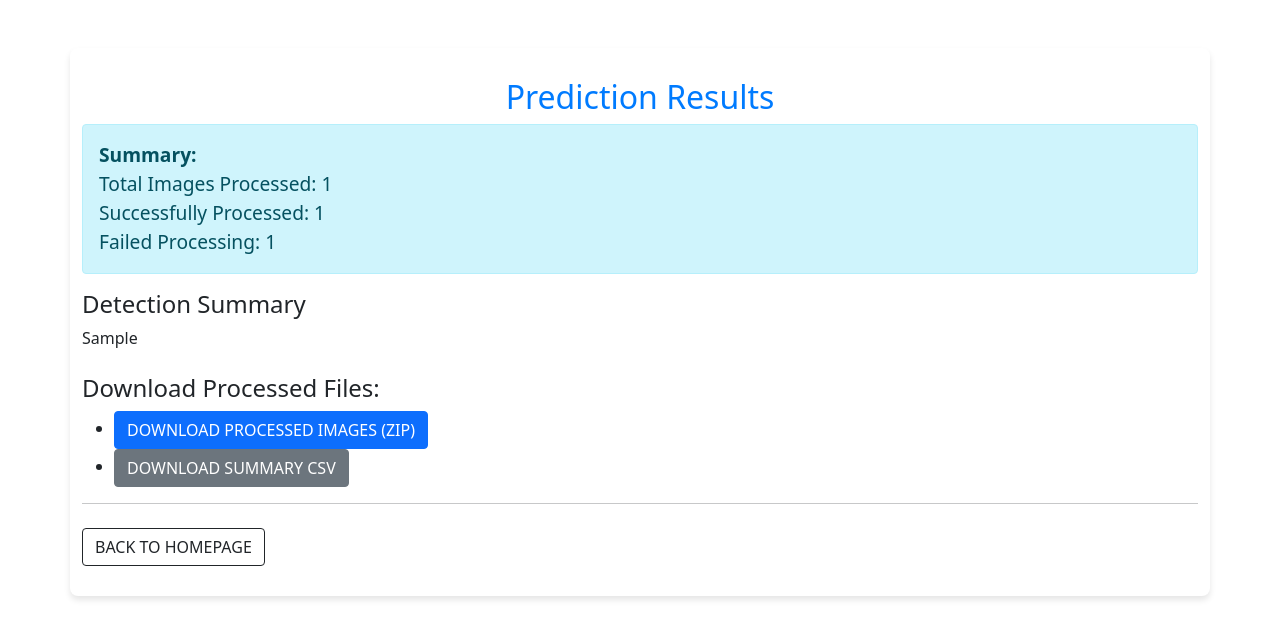
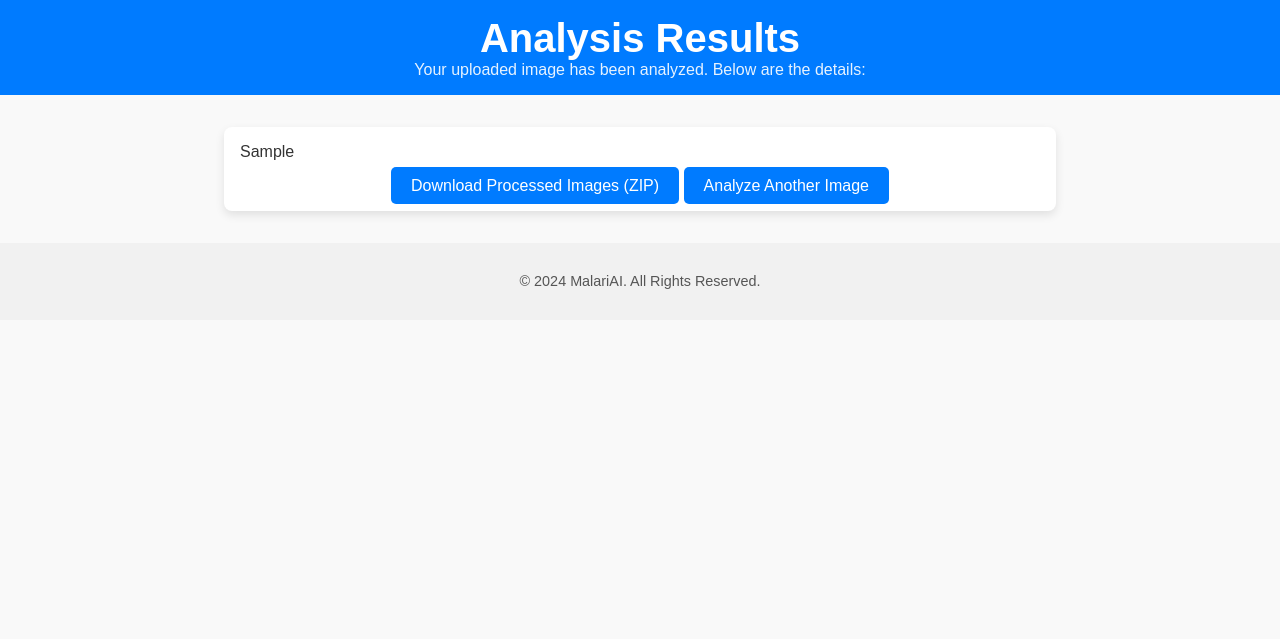
Before and after one commit to Exwhybaba/Malaria_Detection, a Flask app: template templates/result.html in a window 1280 px wide. Shown: the top 639 px of the page. Run offline with Flask 3, Linux system fonts and the light colour scheme; the template is opened without the code that fills it: most values are stand-ins (such as "Sample title", 1, 10 or a date in 2020); some libraries are stand-ins or nearby versions.

Commit message:
Solved the issue for a sinlge file upload

```diff
--- a/api/index.py
+++ b/api/index.py
@@ -94,6 +94,7 @@ def predict():
     total_count = 0
     success_count = 0
     fail_count = 0
+    processed_file_count = 0  # Initialize processed_file_count here
 
     for file in tqdm(files, desc="Processing images"):
         if file.filename == '':
@@ -148,6 +149,7 @@ def predict():
         cv2.imwrite(output_file_path, image_bgr)
         output_files.append(output_file_path)
 
+
         # Extract the image ID from the file path
         image_id = os.path.basename(file.filename).split('.')[0]
 
@@ -167,8 +169,25 @@ def predict():
 
         # Delete the uploaded file after processing
         os.remove(file_path)
+        processed_file_count = len(output_files)  # Count successfully processed files
+    if processed_file_count == 1:
+        # For a single file, return the result directly
+        table_html = pd.DataFrame(table_data).to_html(classes='table table-striped', index=False)
+        zip_filename = os.path.join(app.config['ZIP_FOLDER'], f"processed_images_{uuid.uuid4().hex}.zip")
+        with zipfile.ZipFile(zip_filename, 'w') as zipf:
+            for file_path in output_files:
+                zipf.write(file_path, os.path.basename(file_path))
+                os.remove(file_path)  # Remove the processed file after zipping
 
-    if output_files:
+        # Schedule the deletion of the ZIP file
+        schedule_deletion(zip_filename, delay=120)
+        return render_template(
+            'result.html',
+            zip_file=url_for('static', filename=f'zips/{os.path.basename(zip_filename)}', _external=True),
+            table_html=table_html
+        )
+
+    elif processed_file_count > 1:
         # Create a ZIP file for processed images in the static folder
         zip_filename = os.path.join(app.config['ZIP_FOLDER'], f"processed_images_{uuid.uuid4().hex}.zip")
         with zipfile.ZipFile(zip_filename, 'w') as zipf:
@@ -182,40 +201,38 @@ def predict():
         # Create a pandas DataFrame for the table
         df = pd.DataFrame(table_data)
 
-        # If only one file is uploaded, render the result page with table
-        if len(files) == 1:
-            table_html = df.to_html(classes='table table-striped', index=False)
-            return render_template(
-                'result.html',
-                table_html=table_html
-            )
-        else:
-            # Save the DataFrame as a CSV file for multiple files
-            csv_path = os.path.join(app.config['CSV_FOLDER'], f"summary_{uuid.uuid4().hex}.csv")
-            df.to_csv(csv_path, index=False)
+        # Save the DataFrame as a CSV file for multiple files
+        csv_path = os.path.join(app.config['CSV_FOLDER'], f"summary_{uuid.uuid4().hex}.csv")
+        df.to_csv(csv_path, index=False)
 
-            # Schedule the deletion of the CSV file
-            schedule_deletion(csv_path, delay=120)
+        # Schedule the deletion of the CSV file
+        schedule_deletion(csv_path, delay=120)
 
-            return render_template(
-                'download.html',
-                zip_file=url_for('static', filename=f'zips/{os.path.basename(zip_filename)}', _external=True),
-                summary_csv=url_for('static', filename=f'csv/{os.path.basename(csv_path)}', _external=True),
-                total_count=total_count,
-                success_count=success_count,
-                fail_count=fail_count
-            )
+        return render_template(
+            'download.html',
+            zip_file=url_for('static', filename=f'zips/{os.path.basename(zip_filename)}', _external=True),
+            summary_csv=url_for('static', filename=f'csv/{os.path.basename(csv_path)}', _external=True),
+            total_count=total_count,
+            success_count=success_count,
+            fail_count=fail_count
+        )
 
     return jsonify({"error": "No valid images processed"}), 500
+
 
 @app.route('/download', methods=['GET'])
 def download_file():
     file_path = request.args.get('file_path')
     if not file_path or not os.path.exists(file_path):
         return jsonify({"error": "File not found"}), 404
+
+    # Set the response to force download
     response = send_file(file_path, as_attachment=True)
+    response.headers["Content-Disposition"] = f"attachment; filename={os.path.basename(file_path)}"
+
     response.call_on_close(lambda: os.remove(file_path) if os.path.exists(file_path) else None)
     return response
 
+
 if __name__ == '__main__':
     app.run(debug=True, port=5000)
--- a/static/css/result.css
+++ b/static/css/result.css
@@ -1,114 +1,94 @@
-/* styles.css */
-
-/* Global Styles */
+/* General Styles */
 body {
-    background-color: #f4f7fa;
-    font-family: 'Segoe UI', Tahoma, Geneva, Verdana, sans-serif;
+    font-family: Arial, sans-serif;
+    margin: 0;
+    padding: 0;
+    background-color: #f9f9f9;
     color: #333;
 }
 
-/* Container */
-.container {
-    background-color: #ffffff;
-    border-radius: 8px;
-    box-shadow: 0 4px 6px rgba(0, 0, 0, 0.1);
-    padding: 30px;
-    margin-top: 50px;
+/* Header Styles */
+.header {
+    background-color: #007bff;
+    color: white;
+    text-align: center;
+    padding: 1rem 0;
+    margin-bottom: 2rem;
 }
 
-/* Header */
-h2 {
-    color: #007bff;
+.header h1 {
+    margin: 0;
     font-size: 2.5rem;
-    font-weight: bold;
-    text-align: center;
 }
 
-/* Summary Section */
-.alert-info {
-    background-color: #e3f2fd;
-    border-left: 5px solid #1e88e5;
-    font-size: 1.2rem;
+.header p {
+    margin: 0;
+    font-size: 1rem;
+    opacity: 0.9;
 }
 
-/* Table Styles */
-.table {
-    margin-top: 20px;
-    background-color: #fff;
-    border: 1px solid #ddd;
+/* Main Content Styles */
+.main-content {
+    max-width: 800px;
+    margin: 0 auto;
+    padding: 1rem;
+    background: white;
     border-radius: 8px;
-    overflow: hidden;
+    box-shadow: 0 4px 10px rgba(0, 0, 0, 0.1);
 }
 
-.table th {
-    background-color: #007bff;
-    color: #fff;
-    font-weight: bold;
-    text-align: center;
+.result-table {
+    overflow-x: auto;
 }
 
-.table td {
-    text-align: center;
-    vertical-align: middle;
-    font-size: 1.1rem;
+.result-table table {
+    width: 100%;
+    border-collapse: collapse;
+    margin-bottom: 1.5rem;
 }
 
-.table-striped tbody tr:nth-of-type(odd) {
-    background-color: #f9f9f9;
+.result-table th,
+.result-table td {
+    text-align: left;
+    padding: 10px;
+    border: 1px solid #ddd;
 }
 
-/* Buttons */
-.btn-primary, .btn-secondary {
+.result-table th {
+    background-color: #007bff;
+    color: white;
+}
+
+.result-table tr:nth-child(even) {
+    background-color: #f2f2f2;
+}
+
+/* Button Styles */
+.actions {
+    text-align: center;
+    margin-top: 1rem;
+}
+
+.actions .btn {
+    text-decoration: none;
+    background-color: #007bff;
+    color: white;
     padding: 10px 20px;
     border-radius: 5px;
     font-size: 1rem;
-    text-transform: uppercase;
-    font-weight: bold;
-    transition: background-color 0.3s ease;
 }
 
-.btn-primary {
-    background-color: #007bff;
-    border: none;
+.actions .btn:hover {
+    background-color: #0056b3;
+    text-decoration: none;
 }
 
-.btn-primary:hover {
-    background-color: #0056b3;
+/* Footer Styles */
+.footer {
+    text-align: center;
+    padding: 1rem 0;
+    background-color: #f1f1f1;
+    margin-top: 2rem;
+    font-size: 0.9rem;
+    color: #555;
 }
-
-.btn-secondary {
-    background-color: #6c757d;
-    border: none;
-}
-
-.btn-secondary:hover {
-    background-color: #5a6268;
-}
-
-/* Footer */
-hr {
-    border-top: 1px solid #ddd;
-    margin-top: 30px;
-    margin-bottom: 30px;
-}
-
-footer {
-    text-align: center;
-    font-size: 1rem;
-    margin-top: 50px;
-}
-
-/* Navigation Button */
-.btn-outline-dark {
-    padding: 10px 20px;
-    font-size: 1.1rem;
-    text-transform: uppercase;
-    border-radius: 5px;
-    border: 2px solid #333;
-    color: #333;
-}
-
-.btn-outline-dark:hover {
-    background-color: #333;
-    color: white;
-}
--- /dev/null
+++ b/static/csv/summary_541577d68dff4ccc9a2522327e9a8e03.csv
@@ -0,0 +1,3 @@
+image_id,WBC,Trophozoite
+id_0e1cx570oo,3,13
+id_0jxqq647bu,5,36
--- /dev/null
+++ b/static/csv/summary_bf860b43487243a4ab1f4447a423160b.csv
@@ -0,0 +1,6 @@
+image_id,WBC,Trophozoite
+id_0e1cx570oo,3,13
+id_0jxqq647bu,5,36
+id_0de37ox1bm,2,3
+id_0e1cx570oo,3,13
+id_0jxqq647bu,5,36
--- a/templates/result.html
+++ b/templates/result.html
@@ -3,43 +3,27 @@
 <head>
     <meta charset="UTF-8">
     <meta name="viewport" content="width=device-width, initial-scale=1.0">
-    <title>Prediction Results</title>
-    <link rel="stylesheet" type="text/css" href="{{ url_for('static', filename='css/result.css') }}">
-    <link rel="stylesheet" href="https://cdn.jsdelivr.net/npm/bootstrap@5.1.3/dist/css/bootstrap.min.css">
+    <title>Result</title>
+    <link rel="stylesheet" href="{{ url_for('static', filename='css/result.css') }}">
 </head>
 <body>
-    <div class="container mt-5">
-        <h2>Prediction Results</h2>
+    <header class="header">
+        <h1>Analysis Results</h1>
+        <p>Your uploaded image has been analyzed. Below are the details:</p>
+    </header>
 
-        <!-- Summary Section -->
-        <div class="alert alert-info">
-            <strong>Summary:</strong> <br>
-            Total Images Processed: {{ total_count }} <br>
-            Successfully Processed: {{ success_count }} <br>
-            Failed Processing: {{ fail_count }} <br>
+    <main class="main-content">
+        <div class="result-table">
+            {{ table_html | safe }}
         </div>
+        <div class="actions">
+            <a href="{{ zip_file }}" class="btn">Download Processed Images (ZIP)</a>
+            <a href="{{ url_for('upload_page') }}" class="btn">Analyze Another Image</a>
+        </div>
+    </main>
 
-        <!-- Results Table -->
-        <div class="table-responsive">
-            <h4>Detection Summary</h4>
-            {{ table_html|safe }}
-        </div>
-
-        <!-- Download Links -->
-        <div class="mt-4">
-            <h4>Download Processed Files:</h4>
-            <ul>
-                <li><a href="{{ zip_file }}" class="btn btn-primary" download>Download Processed Images (ZIP)</a></li>
-                <li><a href="{{ summary_csv }}" class="btn btn-secondary" download>Download Summary CSV</a></li>
-            </ul>
-        </div>
-
-        <hr>
-        <div class="mt-4">
-            <a href="/" class="btn btn-outline-dark">Back to Homepage</a>
-        </div>
-    </div>
-
-    <script src="https://cdn.jsdelivr.net/npm/bootstrap@5.1.3/dist/js/bootstrap.bundle.min.js"></script>
+    <footer class="footer">
+        <p>&copy; 2024 MalariAI. All Rights Reserved.</p>
+    </footer>
 </body>
 </html>
```
Also changed, not shown: .gitpod.yml (added), 2 other files.
